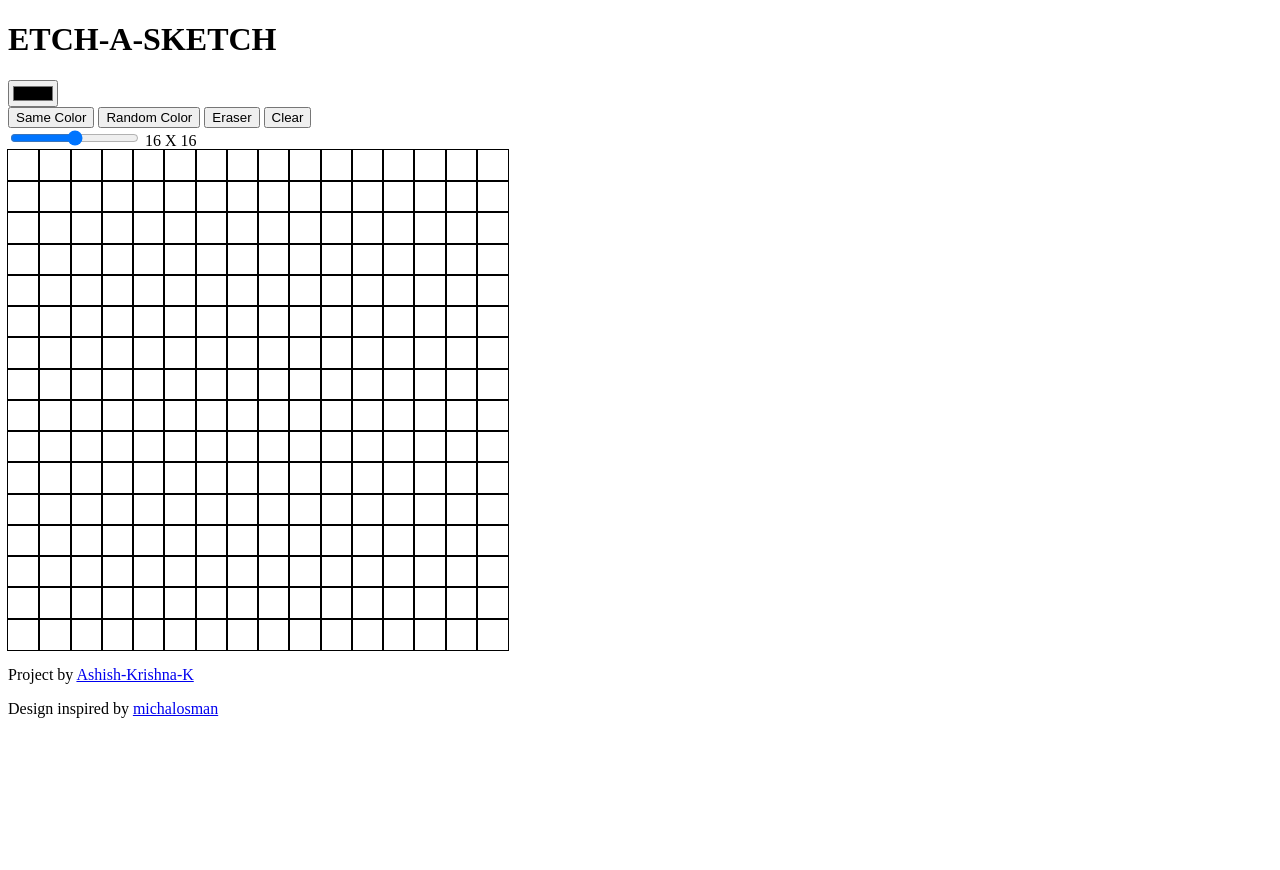
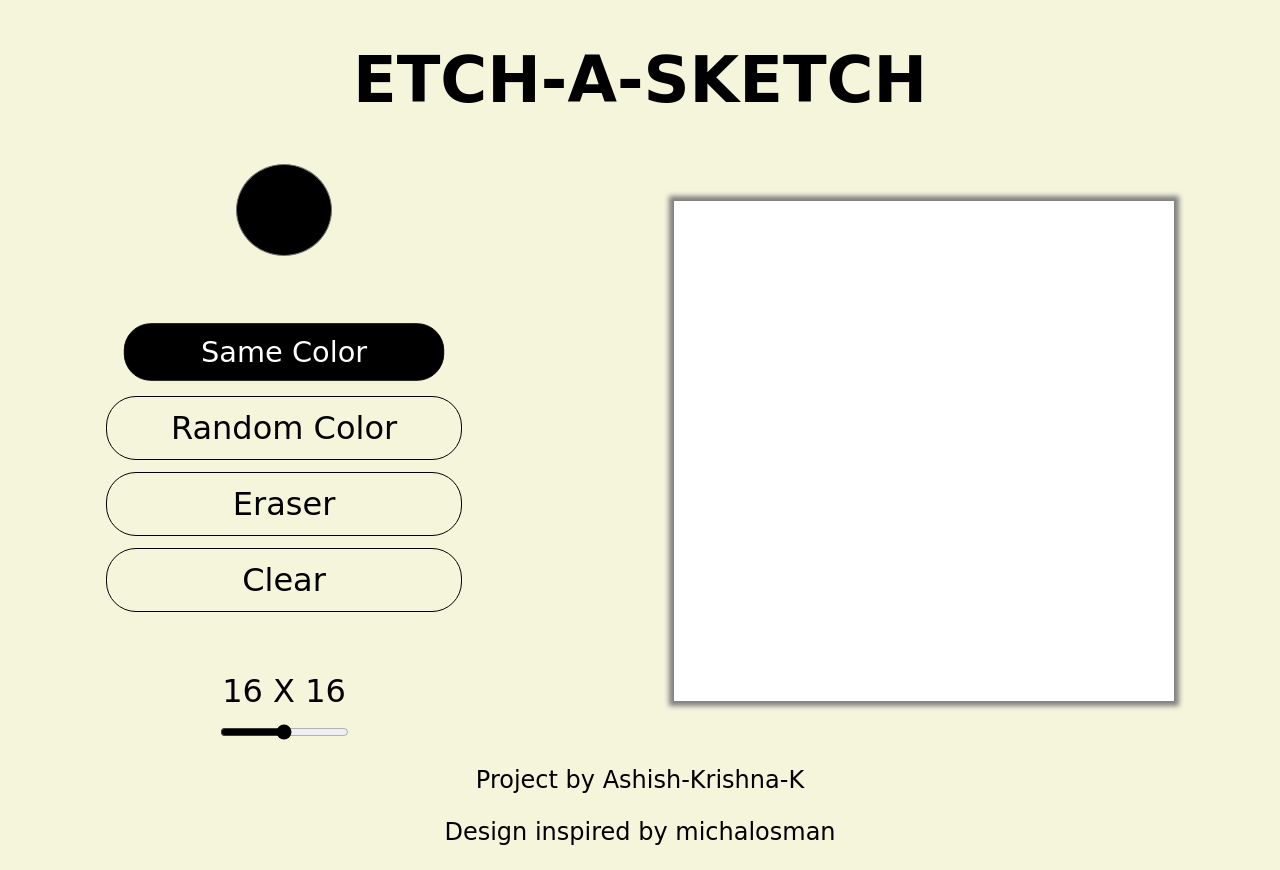
Before and after one commit to Ashish-Krishna-K/etch-a-sketch, a website: page index.html in a window 1280 px wide. Before the commit the page ends 800 px from the top, so only its background shows below. Drawn offline with Linux system fonts and the light colour scheme; a web font is replaced by a local one.

Commit message:
Adds the selected mode functionality.

```diff
--- a/index.html
+++ b/index.html
@@ -17,14 +17,14 @@
         <section class="controls">
             <input type="color" name="color" id="color">
             <div class="mode-selection">
-                <button type="button" class="single-color" value="same">Same Color</button>
+                <button type="button" class="single-color selected" value="same">Same Color</button>
                 <button type="button" class="random-color" value="random">Random Color</button>
                 <button type="button" class="eraser" value="eraser">Eraser</button>
                 <button type="button" class="clear" value="clear">Clear</button>
             </div>
             <div class="grid-size-controller">
+                <span class="grid-size-display"></span>
                 <input type="range" name="grid-size" id="grid-size" min="4" max="64">
-                <span class="grid-size-display"></span>
             </div>
         </section>
         <div class="container"></div>
--- a/script.js
+++ b/script.js
@@ -7,6 +7,7 @@ var eraserBtn = document.querySelector('button.eraser');
 var clearBtn = document.querySelector('button.clear');
 var gridSizeSelector = document.querySelector('input#grid-size');
 var gridSizeDisplay = document.querySelector('span.grid-size-display');
+var modeBtns = [singleColorBtn, randomColorBtn, eraserBtn];
 // Create a variable for holding the fill mode
 var fillMode = 'same';
 // Create a function for creating the grid inside the container
@@ -47,14 +48,18 @@ var generateColorString = function () {
 };
 // Create a function which changes the fillMode value when an
 // appropriate button is clicked
-var changeFillMode = function (e) {
-    fillMode = e.target.value;
+var changeFillMode = function (e) { return fillMode = e.target.value; };
+// Create a helper function that changes the backgroundColor of the mode button selected
+var highlightMode = function (e) {
+    modeBtns.forEach(function (btn) { return btn.classList.remove('selected'); });
+    e.target.classList.add('selected');
 };
 // Create a function to clear the grid
 var clearGrid = function () {
     document.querySelectorAll('div.grid-cell').forEach(function (cell) { return cell.style.backgroundColor = '#ffffff'; });
 };
 // Create a function that changes the default value of gridSize based on user input
+// Had to use function declaration to preserve the this context.
 function changeGridSize(ev) {
     generateGrid(Number(this.value));
 }
@@ -63,7 +68,10 @@ var changeColor = function (e) {
     e.target.style.backgroundColor = generateColorString();
 };
 // Tie up the event handlers to event listeners
-[singleColorBtn, randomColorBtn, eraserBtn].forEach(function (btn) { return btn.addEventListener('click', changeFillMode); });
+modeBtns.forEach(function (btn) { return btn.addEventListener('click', function (e) {
+    changeFillMode(e);
+    highlightMode(e);
+}); });
 clearBtn.addEventListener('click', clearGrid);
 gridSizeSelector.addEventListener('input', changeGridSize);
 generateGrid(16);
--- a/style.css
+++ b/style.css
@@ -1,9 +1,110 @@
+@import url('https://fonts.googleapis.com/css2?family=Handjet:wght@400;900&display=swap');
+
+html,
+body {
+    margin: 0;
+    padding: 0;
+    min-height: 100svh;
+}
+
+body {
+    display: flex;
+    flex-direction: column;
+    align-items: center;
+    font-family: 'Handjet', cursive;
+    color: #000;
+    background-color: beige;
+}
+
+body>*{
+    width: 100%;
+}
+
+button {
+    background-color: inherit;
+    color: #000;
+    font-family: inherit;
+    border: 1px solid black;
+    font-size: 2em;
+    padding: 12px 2em;
+    border-radius: 30px;
+}
+
+button:hover {
+    scale: 0.9;
+    transition: scale 0.2s ease-in-out;
+}
+
+.selected {
+    background-color: #000;
+    color: #fff;
+    scale: 0.9;
+}
+
+header,
+footer {
+    text-align: center;
+}
+
+header h1 {
+    font-weight: 900;
+    font-size: 4em;
+}
+
+main {
+    flex: 1;
+    display: flex;
+    justify-content: space-around;
+    align-items: center;
+}
+
+footer {
+    font-size: 1.5em;
+}
+
+a,
+a:visited {
+    text-decoration: none;
+    color: inherit;
+}
+
+a:hover {
+    color: #630;
+    font-weight: 900;
+}
+
+.controls {
+    display: flex;
+    flex-direction: column;
+    align-items: center;
+    gap: 60px;
+}
+
+.mode-selection {
+    display: flex;
+    flex-direction: column;
+    gap: 12px;
+}
+
+.grid-size-controller {
+    display: flex;
+    flex-direction: column;
+    align-items: center;
+    gap: 12px;
+}
+
+.grid-size-display {
+    font-size: 2em;
+    color: #000;
+}
+
 .container {
     width: 500px;
     height: 500px;
     display: flex;
     flex-direction: column;
-    outline: 1px solid black;
+    background-color: #fff;
+    box-shadow: 0 0 5px 5px gray;
 }
 
 .container div {
@@ -12,12 +113,33 @@
 }
 
 .column {
-    outline: 1px solid black;
     height: 100%;
     display: flex;
 }
 
 .grid-cell {
-    outline: 1px solid black;
     width: 100%;
 }
+
+input#color {
+    padding: 0;
+    margin: 0;
+    border-radius: 50%;
+    width: 100px;
+    height: 100px;
+    border: none;
+    background-color: inherit;
+}
+
+input#color::-webkit-color-swatch {
+    border-radius: 50%;
+}
+
+input#grid-size {
+    accent-color: #000;
+}
+
+button,
+input {
+    cursor: pointer;
+}
```
Also changed, not shown: script.ts (+11 -1 lines).
